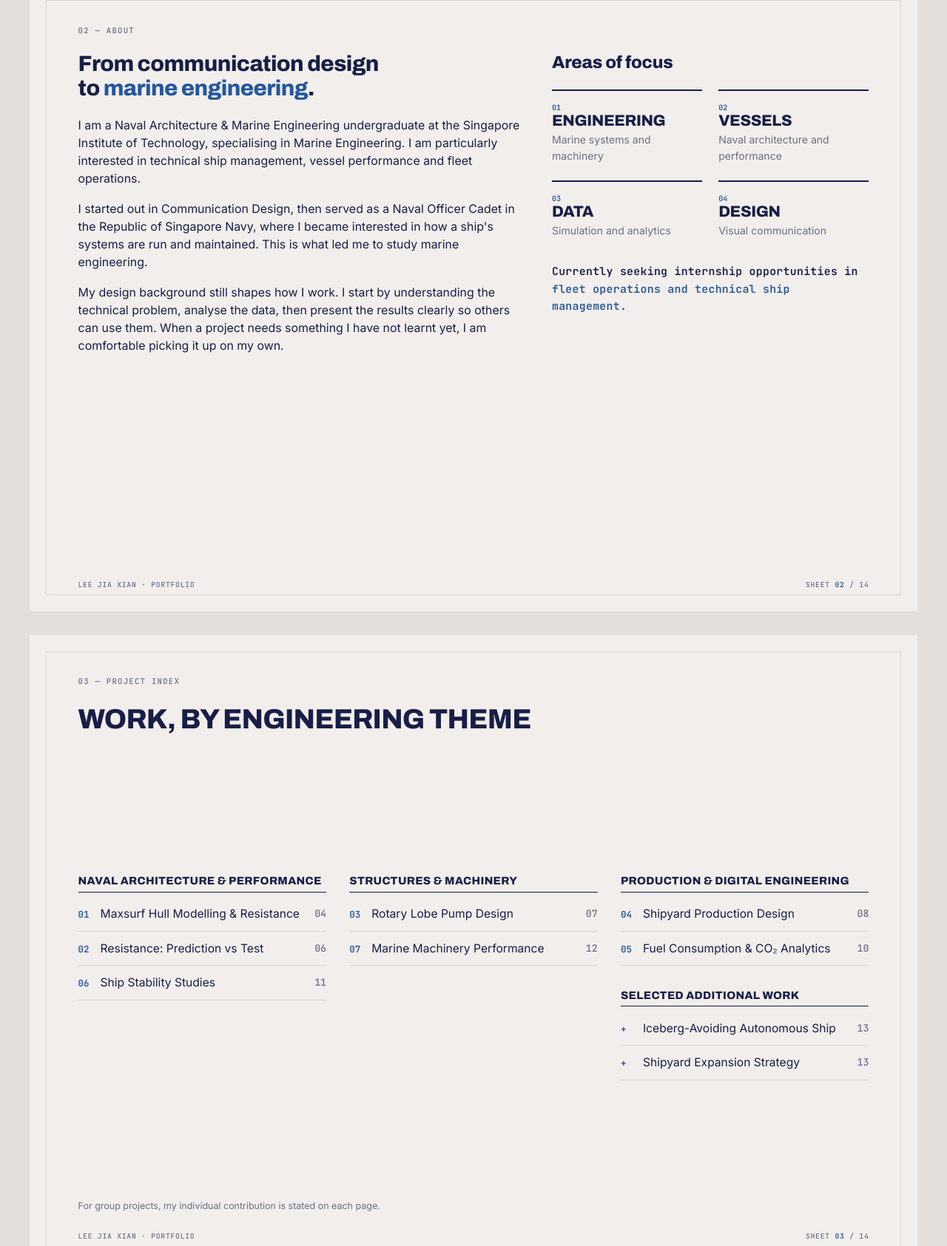
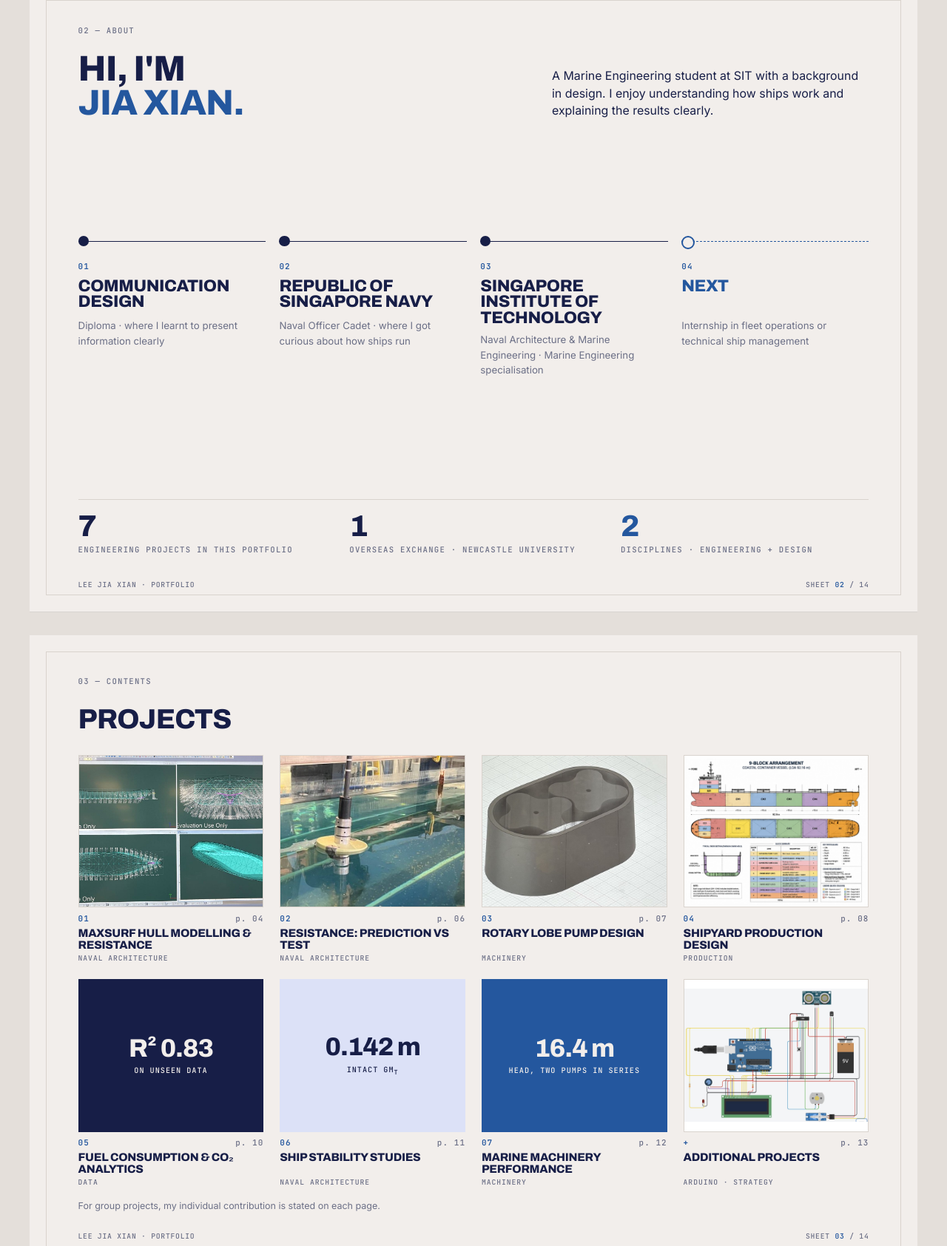
Before and after one commit to xianitsalt/portfolio, a plain HTML site: page index.html in a window 1280 px wide. Shown: the part 934-2619 px from the top of the page at 74% size. Drawn offline with Linux system fonts and the light colour scheme.

Commit message:
Update about and contents pages
Update about and contents pages

```diff
--- a/css/style.css
+++ b/css/style.css
@@ -236,3 +236,39 @@ figcaption b { color: var(--accent); font-weight: 600; }
 .fill-stack { display: flex; flex-direction: column; gap: 1.1em; min-height: 0; }
 .fill-stack > * + * { margin-top: 0; }
 .fill-stack > .placeholder, .fill-stack > figure { flex: 1; min-height: 5em; }
+
+/* ---------- ABOUT: journey ---------- */
+.journey { display: grid; grid-template-columns: repeat(4, 1fr); gap: 0 1.2em; align-content: center; position: relative; }
+.j-step { position: relative; padding-top: 1.4em; border-top: 1.5px solid var(--ink); }
+.j-step.next { border-top: 1.5px dashed var(--accent); }
+.j-step::before { content: ""; position: absolute; top: -.5em; left: 0; width: .9em; height: .9em; border-radius: 50%; background: var(--ink); }
+.j-step.next::before { background: var(--paper); border: 2px solid var(--accent); }
+.j-no { font: 600 .7em var(--mono); color: var(--accent); letter-spacing: .1em; }
+.j-step h3 { font-size: 1.45em; min-height: 2em; text-transform: uppercase; margin: .35em 0 .4em; }
+.j-step p { color: var(--steel); font-size: .85em; }
+.j-step.next h3 { color: var(--accent); }
+.about-stats { border-top: 1px solid var(--line); padding-top: 1.2em; margin-bottom: .6em; }
+.about-stats .big-number { font-size: 2.6em; }
+
+/* ---------- CONTENTS: cards ---------- */
+.cards { display: grid; grid-template-columns: repeat(4, 1fr); grid-template-rows: 1fr 1fr; gap: 1.4em 1.4em; margin: 1.2em 0 1em; min-height: 0; }
+.card { display: flex; flex-direction: column; color: var(--ink); text-decoration: none; min-height: 0; }
+.card .thumb { flex: 1; min-height: 0; border: 1px solid var(--line); background: #fff; overflow: hidden; }
+.card .thumb img { width: 100%; height: 100%; object-fit: contain; display: block; transition: transform .3s; }
+.card:hover .thumb img { transform: scale(1.04); }
+.card .c-no { display: flex; justify-content: space-between; font: 600 .7em var(--mono); color: var(--accent); letter-spacing: .1em; margin-top: .7em; }
+.card .c-no i { font-style: normal; color: var(--steel); font-weight: 500; }
+.card h3 { font-size: .98em; text-transform: uppercase; line-height: 1.05; margin-top: .3em; min-height: 2.1em; }
+.card .c-tag { font: 500 .62em var(--mono); color: var(--steel); letter-spacing: .1em; text-transform: uppercase; margin-top: .35em; }
+.stat-thumb { display: flex; flex-direction: column; justify-content: center; align-items: center; text-align: center; padding: .6em; }
+.stat-thumb b { font: 800 2.2em/1 var(--head); letter-spacing: -.03em; }
+.stat-thumb span { font: 500 .65em var(--mono); letter-spacing: .1em; text-transform: uppercase; margin-top: .6em; }
+.stat-thumb.navy { background: var(--ink); color: var(--paper); border-color: var(--ink); }
+.stat-thumb.soft { background: var(--accent-soft); color: var(--ink); border-color: var(--accent-soft); }
+.stat-thumb.blue { background: var(--accent); color: var(--paper); border-color: var(--accent); }
+@media (max-width: 820px) {
+  .journey { grid-template-columns: 1fr 1fr; }
+  .journey::before { display: none; }
+  .cards { grid-template-columns: 1fr 1fr; grid-template-rows: none; }
+  .card .thumb { flex: none; aspect-ratio: 4/3; }
+}
--- a/index.html
+++ b/index.html
@@ -37,68 +37,48 @@
 </section>
 
 <!-- ============ 02 · ABOUT ============ -->
-<section class="page">
+<section class="page" id="p02">
   <p class="label">02 — About</p>
-  <div class="cols-7-5 mt grow">
-    <div class="stack">
-      <p class="pull">From communication design<br>to <em>marine engineering</em>.</p>
-      <p class="lede mt">I am a Naval Architecture &amp; Marine Engineering undergraduate at the Singapore Institute of Technology, specialising in Marine Engineering. I am particularly interested in technical ship management, vessel performance and fleet operations.</p>
-      <p class="lede">I started out in Communication Design, then served as a Naval Officer Cadet in the Republic of Singapore Navy, where I became interested in how a ship's systems are run and maintained. This is what led me to study marine engineering.</p>
-      <p class="lede">My design background still shapes how I work. I start by understanding the technical problem, analyse the data, then present the results clearly so others can use them. When a project needs something I have not learnt yet, I am comfortable picking it up on my own.</p>
-    </div>
-    <div class="stack">
-      <p class="equation">Areas of focus</p>
-      <div class="cols-2 mt" style="gap:1.4em">
-        <div class="pillar"><span class="n">01</span><h3>Engineering</h3><p>Marine systems and machinery</p></div>
-        <div class="pillar"><span class="n">02</span><h3>Vessels</h3><p>Naval architecture and performance</p></div>
-        <div class="pillar"><span class="n">03</span><h3>Data</h3><p>Simulation and analytics</p></div>
-        <div class="pillar"><span class="n">04</span><h3>Design</h3><p>Visual communication</p></div>
-      </div>
-      <p class="mt-l" style="font:600 .95em/1.6 var(--mono);letter-spacing:.02em">Currently seeking internship opportunities in<br><span class="accent">fleet operations and technical ship management.</span></p>
-    </div>
+  <div class="cols-7-5 mt" style="align-items:end">
+    <h2 class="proj-title" style="margin:0">Hi, I'm<br><span class="accent">Jia Xian.</span></h2>
+    <p class="lede">A Marine Engineering student at SIT with a background in design. I enjoy understanding how ships work and explaining the results clearly.</p>
+  </div>
+
+  <div class="journey grow">
+    <div class="j-step"><span class="j-no">01</span><h3>Communication Design</h3><p>Diploma · where I learnt to present information clearly</p></div>
+    <div class="j-step"><span class="j-no">02</span><h3>Republic of Singapore Navy</h3><p>Naval Officer Cadet · where I got curious about how ships run</p></div>
+    <div class="j-step"><span class="j-no">03</span><h3>Singapore Institute of Technology</h3><p>Naval Architecture &amp; Marine Engineering · Marine Engineering specialisation</p></div>
+    <div class="j-step next"><span class="j-no">04</span><h3>Next</h3><p>Internship in fleet operations or technical ship management</p></div>
+  </div>
+
+  <div class="cols-3 about-stats">
+    <div class="stat"><div class="big-number">7</div><span class="label">Engineering projects in this portfolio</span></div>
+    <div class="stat"><div class="big-number">1</div><span class="label">Overseas exchange · Newcastle University</span></div>
+    <div class="stat"><div class="big-number accent">2</div><span class="label">Disciplines · engineering + design</span></div>
   </div>
   <div class="page-meta"><span>Lee Jia Xian · Portfolio</span><span>Sheet <b>02</b> / 14</span></div>
 </section>
 
 <!-- ============ 03 · INDEX ============ -->
-<section class="page">
-  <p class="label">03 — Project Index</p>
-  <h2 class="proj-title small mt-s">Work, by engineering theme</h2>
-  <div class="cols-3 mt grow" style="align-content:center">
-    <div class="index-group">
-      <h3>Naval Architecture &amp; Performance</h3>
-      <ol>
-        <li><span><b>01</b>Maxsurf Hull Modelling &amp; Resistance</span><span>04</span></li>
-        <li><span><b>02</b>Resistance: Prediction vs Test</span><span>06</span></li>
-        <li><span><b>06</b>Ship Stability Studies</span><span>11</span></li>
-      </ol>
-    </div>
-    <div class="index-group">
-      <h3>Structures &amp; Machinery</h3>
-      <ol>
-        <li><span><b>03</b>Rotary Lobe Pump Design</span><span>07</span></li>
-        <li><span><b>07</b>Marine Machinery Performance</span><span>12</span></li>
-      </ol>
-    </div>
-    <div class="index-group">
-      <h3>Production &amp; Digital Engineering</h3>
-      <ol>
-        <li><span><b>04</b>Shipyard Production Design</span><span>08</span></li>
-        <li><span><b>05</b>Fuel Consumption &amp; CO₂ Analytics</span><span>10</span></li>
-      </ol>
-      <h3 class="mt-l">Selected Additional Work</h3>
-      <ol>
-        <li><span><b>+</b>Iceberg-Avoiding Autonomous Ship</span><span>13</span></li>
-        <li><span><b>+</b>Shipyard Expansion Strategy</span><span>13</span></li>
-      </ol>
-    </div>
+<section class="page" id="p03">
+  <p class="label">03 — Contents</p>
+  <h2 class="proj-title small mt-s">Projects</h2>
+  <div class="cards grow">
+    <a class="card" href="#p04"><div class="thumb"><img src="assets/img/maxsurf-model.jpg" alt="" style="object-fit:cover"></div><span class="c-no">01 <i>p. 04</i></span><h3>Maxsurf Hull Modelling &amp; Resistance</h3><span class="c-tag">Naval Architecture</span></a>
+    <a class="card" href="#p06"><div class="thumb"><img src="assets/img/towing-tank.jpg" alt="" style="object-fit:cover"></div><span class="c-no">02 <i>p. 06</i></span><h3>Resistance: Prediction vs Test</h3><span class="c-tag">Naval Architecture</span></a>
+    <a class="card" href="#p07"><div class="thumb"><img src="assets/img/lobe-housing.jpg" alt="" style="object-fit:cover"></div><span class="c-no">03 <i>p. 07</i></span><h3>Rotary Lobe Pump Design</h3><span class="c-tag">Machinery</span></a>
+    <a class="card" href="#p08"><div class="thumb"><img src="assets/img/block-arrangement.jpg" alt=""></div><span class="c-no">04 <i>p. 08</i></span><h3>Shipyard Production Design</h3><span class="c-tag">Production</span></a>
+    <a class="card" href="#p10"><div class="thumb stat-thumb navy"><b>R² 0.83</b><span>on unseen data</span></div><span class="c-no">05 <i>p. 10</i></span><h3>Fuel Consumption &amp; CO₂ Analytics</h3><span class="c-tag">Data</span></a>
+    <a class="card" href="#p11"><div class="thumb stat-thumb soft"><b>0.142 m</b><span>intact GM<sub>T</sub></span></div><span class="c-no">06 <i>p. 11</i></span><h3>Ship Stability Studies</h3><span class="c-tag">Naval Architecture</span></a>
+    <a class="card" href="#p12"><div class="thumb stat-thumb blue"><b>16.4 m</b><span>head, two pumps in series</span></div><span class="c-no">07 <i>p. 12</i></span><h3>Marine Machinery Performance</h3><span class="c-tag">Machinery</span></a>
+    <a class="card" href="#p13"><div class="thumb"><img src="assets/img/arduino-circuit.jpg" alt=""></div><span class="c-no">+ <i>p. 13</i></span><h3>Additional Projects</h3><span class="c-tag">Arduino · Strategy</span></a>
   </div>
   <p class="muted" style="font-size:.8em">For group projects, my individual contribution is stated on each page.</p>
   <div class="page-meta"><span>Lee Jia Xian · Portfolio</span><span>Sheet <b>03</b> / 14</span></div>
 </section>
 
 <!-- ============ 04 · FLAGSHIP 1 (A) — MAXSURF ============ -->
-<section class="page">
+<section class="page" id="p04">
   <span class="proj-no">PROJECT 01 · FLAGSHIP</span>
   <h2 class="proj-title">Maxsurf Hull Modelling<br>&amp; Resistance Analysis</h2>
   <div class="cols-5-7 grow">
@@ -125,7 +105,7 @@
 </section>
 
 <!-- ============ 05 · FLAGSHIP 1 (B) — MAXSURF RESULTS ============ -->
-<section class="page">
+<section class="page" id="p05">
   <span class="proj-no">PROJECT 01 · KEY RESULT</span>
   <div class="row mt-s" style="align-items:flex-end;gap:3em">
     <div class="stat"><div class="big-number">20<small>kn</small></div><span class="label">Design speed checked</span></div>
@@ -149,7 +129,7 @@
 </section>
 
 <!-- ============ 06 · FLAGSHIP 2 — RESISTANCE: PREDICT vs TEST ============ -->
-<section class="page">
+<section class="page" id="p06">
   <span class="proj-no">PROJECT 02 · FLAGSHIP</span>
   <h2 class="proj-title small">Ship Resistance —<br>Prediction vs Experiment</h2>
   <p class="lede">Two ways to estimate the resistance of a full-size ship: calculate it with an empirical method, or test a scale model and extrapolate the result.</p>
@@ -180,7 +160,7 @@
 </section>
 
 <!-- ============ 08 · FLAGSHIP 4 — LOBE PUMP ============ -->
-<section class="page">
+<section class="page" id="p07">
   <span class="proj-no">PROJECT 03 · FLAGSHIP</span>
   <div class="cols-7-5 grow mt">
     <div class="fill-stack">
@@ -211,7 +191,7 @@
 </section>
 
 <!-- ============ 09 · FLAGSHIP 5 (A) — PRODUCTION DESIGN ============ -->
-<section class="page">
+<section class="page" id="p08">
   <span class="proj-no">PROJECT 04 · FLAGSHIP</span>
   <h2 class="proj-title small">Shipyard Production Design<br>&amp; Construction Planning</h2>
   <div class="cols-7-5 grow">
@@ -229,7 +209,7 @@
 </section>
 
 <!-- ============ 10 · FLAGSHIP 5 (B) — LAYOUT + SCHEDULE ============ -->
-<section class="page">
+<section class="page" id="p09">
   <span class="proj-no">PROJECT 04 · YARD &amp; SCHEDULE</span>
   <div class="flow mt-s"><span>Vessel</span><span class="arrow">→</span><span>Block breakdown</span><span class="arrow">→</span><span>Block weight</span><span class="arrow">→</span><span>Crane capacity</span><span class="arrow">→</span><span>Shipyard layout</span><span class="arrow">→</span><span>Workflow</span><span class="arrow">→</span><span>Two-vessel schedule</span><span class="arrow">→</span><span>Launch &amp; delivery</span></div>
   <div class="cols-7-5 mt grow">
@@ -251,7 +231,7 @@
 </section>
 
 <!-- ============ 11 · FLAGSHIP 6 — FUEL & CO2 ANALYTICS ============ -->
-<section class="page">
+<section class="page" id="p10">
   <span class="proj-no">PROJECT 05 · FLAGSHIP</span>
   <h2 class="proj-title small">Fuel Consumption<br>&amp; CO₂ Data Analytics</h2>
   <div class="flow mt-s"><span>4 datasets · 29,074 records</span><span class="arrow">→</span><span>Integrate &amp; clean</span><span class="arrow">→</span><span>EDA</span><span class="arrow">→</span><span>Multiple linear regression</span><span class="arrow">→</span><span>K-means</span><span class="arrow">→</span><span class="accent" style="border-color:var(--accent)">Engineering insight</span></div>
@@ -277,7 +257,7 @@
 </section>
 
 <!-- ============ 12 · SUPPORTING — STABILITY ============ -->
-<section class="page">
+<section class="page" id="p11">
   <span class="proj-no">PROJECT 06 · SUPPORTING</span>
   <h2 class="proj-title small">Ship Stability — Intact vs Flooded</h2>
   <p class="lede">Lab tests on a 2.3 m, 27 kg ship model: measuring its intact stability, then flooding a hold and comparing predictions with measurements.</p>
@@ -310,7 +290,7 @@
 </section>
 
 <!-- ============ 13 · SUPPORTING — MACHINERY PERFORMANCE ============ -->
-<section class="page">
+<section class="page" id="p12">
   <span class="proj-no">PROJECT 07 · SUPPORTING</span>
   <h2 class="proj-title small">Marine Machinery Performance</h2>
   <p class="lede">Two NME2103 labs on common engine room equipment: pumps that move fluid, and heat exchangers that transfer heat.</p>
@@ -336,7 +316,7 @@
 </section>
 
 <!-- ============ 15 · ADDITIONAL WORK ============ -->
-<section class="page">
+<section class="page" id="p13">
   <p class="label">13 — Selected Additional Work</p>
   <div class="row mt-s" style="justify-content:space-between;align-items:flex-end">
     <h2 class="proj-title small" style="margin:0">Additional<br><span class="accent">projects</span></h2>
```
